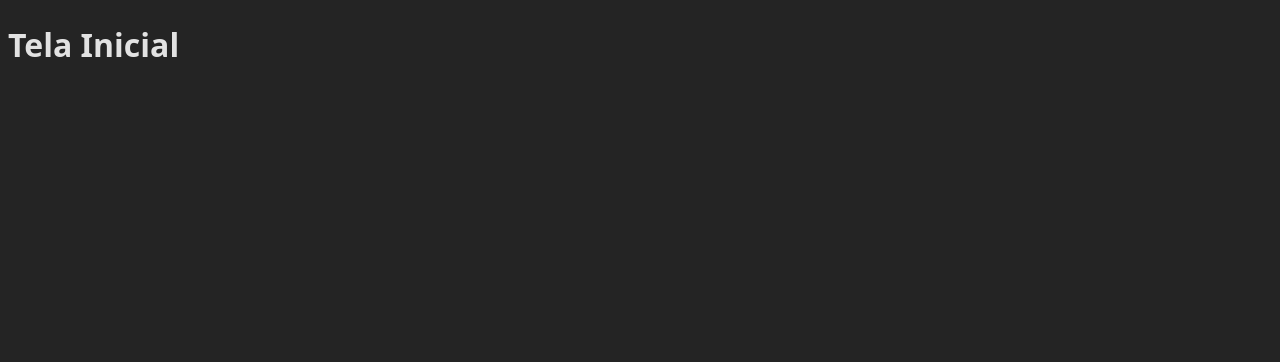
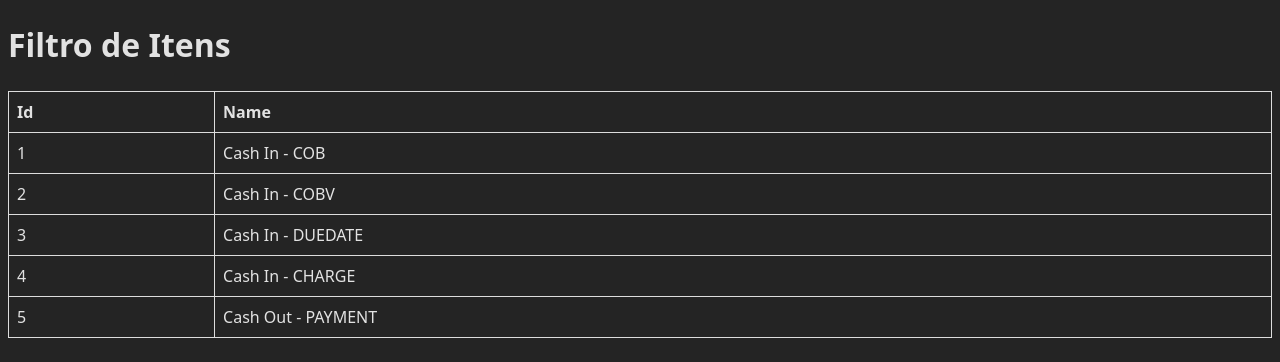
Before and after one commit to lucasborgesdasilva/desafio-shipay, a React (Vite) app: page / in a window 1280 px wide. Shown: the top 362 px of the page. Built offline with nearby package versions, Linux system fonts and the light colour scheme.

Commit message:
add mock data e criado estrutura inicial da listagem de produtos

```diff
--- a/data.js
+++ b/data.js
@@ -1,4 +1,4 @@
-[
+export const data = [
   { id: 1, name: 'Cash In - COB' },
   { id: 2, name: 'Cash In - COBV' },
   { id: 3, name: 'Cash In - DUEDATE' },
--- a/src/App.jsx
+++ b/src/App.jsx
@@ -1,7 +1,12 @@
+import { data } from '../data'
+import { ProductsList } from './components/products-list'
+
 export const App = () => {
   return (
     <>
-      <h1>Tela Inicial</h1>
+      <h1>Filtro de Itens</h1>
+
+      <ProductsList  data={data} />
     </>
   )
 }
--- /dev/null
+++ b/src/components/products-list.jsx
@@ -0,0 +1,25 @@
+
+export const ProductsList = ({ data }) => {
+  const td = {
+    border: '1px solid #DDD',
+    textAlign: "left",
+    padding: '8px',
+  }
+
+  return (
+    <table style={{width: '100%', borderCollapse: "collapse"}} >
+      <tr>
+        <th style={td}>Id</th>
+        <th style={td}>Name</th>
+      </tr>
+      {data.map(item => {
+        return (
+          <tr key={item.id}>
+            <td style={td}>{item.id}</td>
+            <td style={td}>{item.name}</td>
+          </tr>
+        )
+      })}
+    </table>
+  )
+};
```
